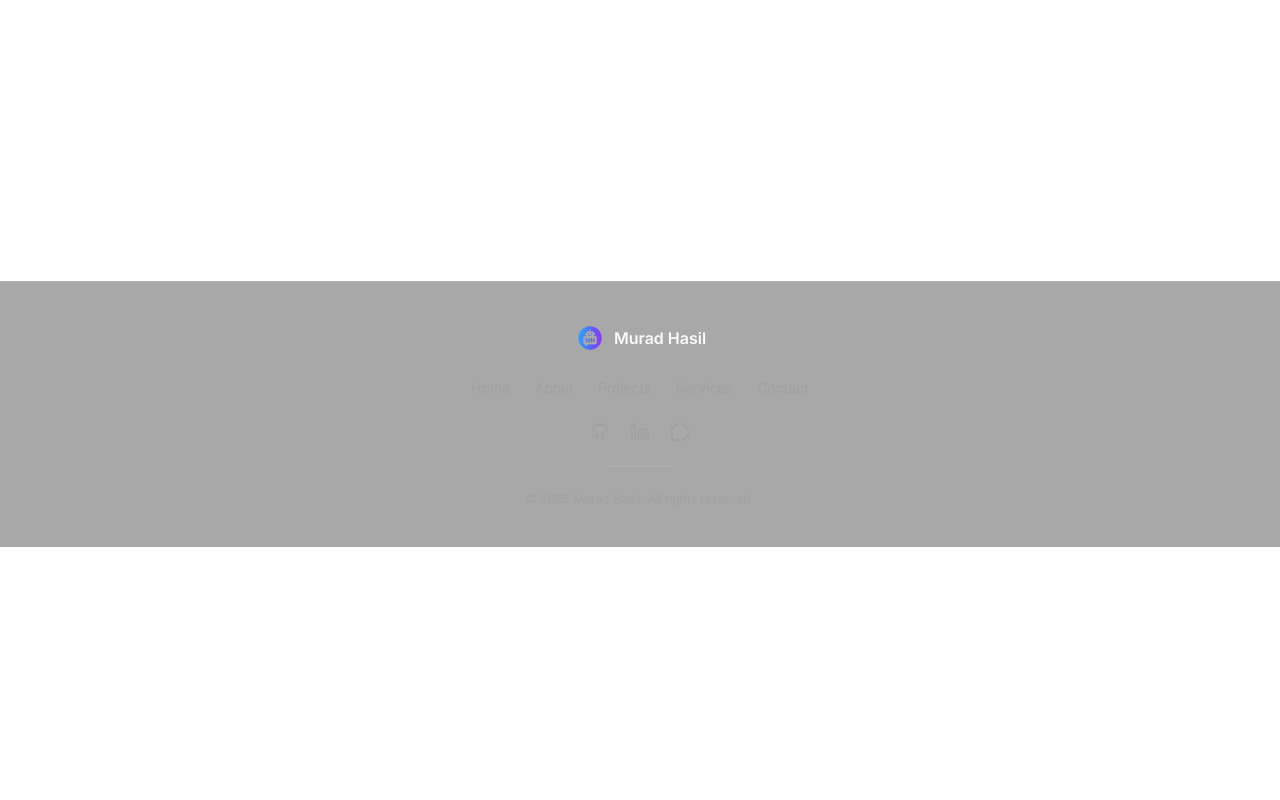
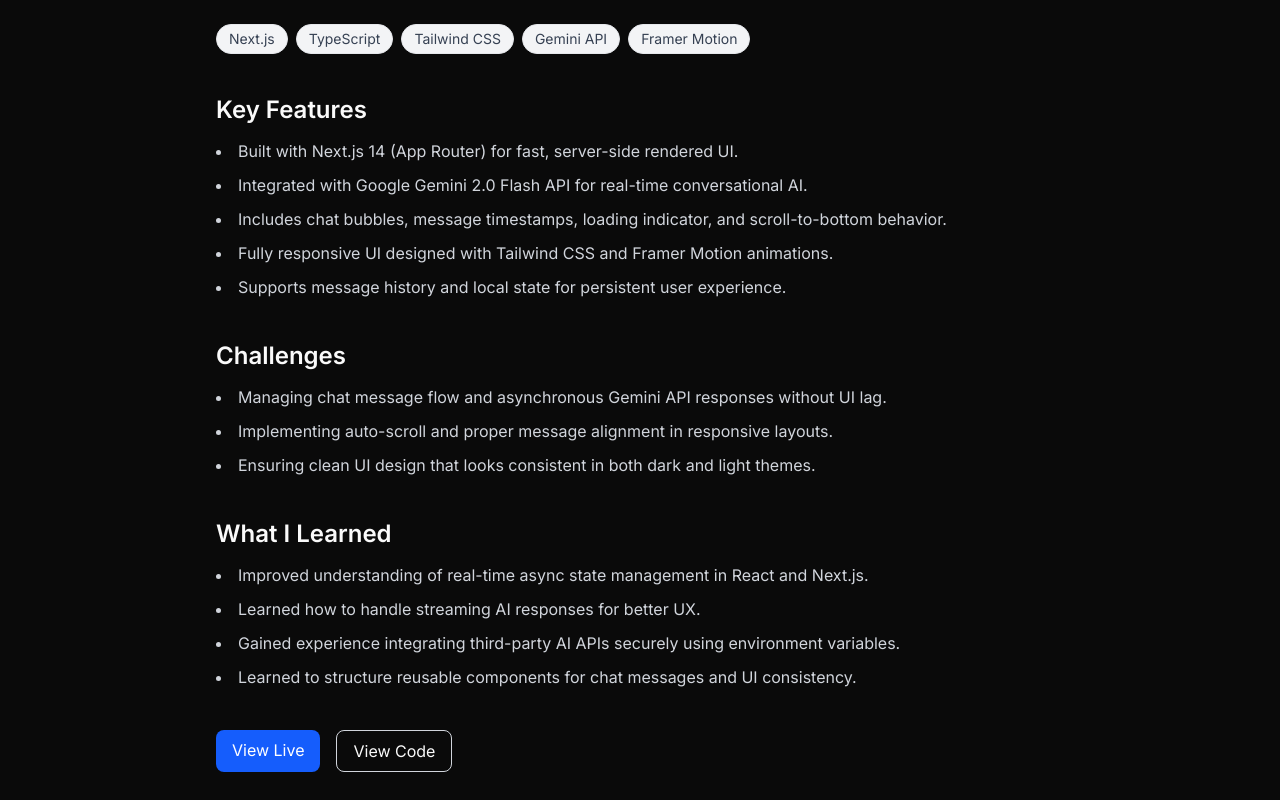
Before and after one commit to Murad-Hasil/personal-portfolio-nextjs, a Next.js app: page /projects/ai-chatbot-demo in a window 1280 px wide. Before the commit this address had no page. Shown: the part 680-1480 px from the top of the page. Before the commit the page ends 1227 px from the top, so only its background shows below. Built offline with nearby package versions, Linux system fonts and the light colour scheme.

Commit message:
update: cleaned up README intro and improved project structure details

```diff
--- /dev/null
+++ b/src/app/projects/[slug]/page.tsx
@@ -0,0 +1,101 @@
+// src/app/projects/[slug]/page.tsx
+
+import { notFound } from "next/navigation";
+import Image from "next/image";
+import Link from "next/link";
+import projects from "@/components/data/projects";
+import type { Project } from "@/components/data/projects";
+import Section from "@/components/common/Section";
+import { projectPageStyles } from "@/lib/styles";
+
+// Pre-generate all project pages at build time
+export async function generateStaticParams() {
+  return projects.map((project) => ({ slug: project.slug }));
+}
+
+// Next.js 15+ requires params to be awaited
+interface PageProps {
+  params: Promise<{ slug: string }>;
+}
+
+export default async function ProjectPage({ params }: PageProps) {
+  const { slug } = await params;
+
+  const project: Project | undefined = projects.find((p) => p.slug === slug);
+  if (!project) return notFound();
+
+  return (
+    <main className={projectPageStyles.main}>
+      {/* ===== HEADER ===== */}
+      <section className={projectPageStyles.header}>
+        <h1 className={projectPageStyles.title}>{project.title}</h1>
+        {project.description && (
+          <p className={projectPageStyles.description}>
+            {project.description}
+          </p>
+        )}
+      </section>
+
+      {/* ===== IMAGE ===== */}
+      {project.image && (
+        <div className={projectPageStyles.imageWrapper}>
+          <Image
+            src={project.image}
+            alt={`Preview of ${project.title}`}
+            fill
+            className="object-cover"
+            priority
+          />
+        </div>
+      )}
+
+      {/* ===== TAGS ===== */}
+      {project.tags?.length > 0 && (
+        <div className={projectPageStyles.tagsWrapper}>
+          {project.tags.map((tag) => (
+            <span key={tag} className={projectPageStyles.tag}>
+              {tag}
+            </span>
+          ))}
+        </div>
+      )}
+
+      {/* ===== CONTENT SECTIONS ===== */}
+      {project.features?.length > 0 && (
+        <Section title="Key Features" items={project.features} />
+      )}
+      {project.challenges?.length > 0 && (
+        <Section title="Challenges" items={project.challenges} />
+      )}
+      {project.learnings?.length > 0 && (
+        <Section title="What I Learned" items={project.learnings} />
+      )}
+
+      {/* ===== LINKS ===== */}
+      {(project.links?.demo || project.links?.code) && (
+        <div className={projectPageStyles.linksWrapper}>
+          {project.links.demo && (
+            <Link
+              href={project.links.demo}
+              target="_blank"
+              rel="noopener noreferrer"
+              className={projectPageStyles.liveBtn}
+            >
+              View Live
+            </Link>
+          )}
+          {project.links.code && (
+            <Link
+              href={project.links.code}
+              target="_blank"
+              rel="noopener noreferrer"
+              className={projectPageStyles.codeBtn}
+            >
+              View Code
+            </Link>
+          )}
+        </div>
+      )}
+    </main>
+  );
+}
--- a/src/components/Projects.tsx
+++ b/src/components/Projects.tsx
@@ -3,21 +3,23 @@
 import React from "react";
 import { motion } from "framer-motion";
 import Image from "next/image";
+import Link from "next/link";
 import projects from "@/components/data/projects";
-import { ArrowUpRight, Github } from "lucide-react";
+import { ArrowUpRight, Github, BookOpen } from "lucide-react";
+import type { Project } from "@/components/data/projects";
 
 /**
- * Project Section
+ * Projects Section
  * -----------------
- * - Displays all portfolio projects from /data/projects.ts
- * - Each project card is clean, modern, and matches the hero gradient style
- * - Subtle motion, gradient headings, and consistent spacing
+ * Displays all portfolio projects from /data/projects.ts
+ * Each project card includes image, title, description, tags, and quick links.
+ * Subtle motion, gradients, and consistent spacing for a clean professional look.
  */
 export default function Projects() {
   return (
     <section id="projects" className="py-20">
       <div className="container">
-        {/* Section Heading */}
+        {/* ===== Section Heading ===== */}
         <h2 className="text-4xl font-bold text-center mb-12">
           My{" "}
           <span className="bg-gradient-to-r from-blue-500 to-purple-500 bg-clip-text text-transparent">
@@ -25,11 +27,14 @@
           </span>
         </h2>
 
-        {/* Project Cards Grid */}
+        {/* ===== Projects Grid ===== */}
         <div className="grid gap-10 sm:grid-cols-2 lg:grid-cols-3 overflow-x-clip">
-          {projects.map((project, index) => (
+          {projects.map((project: Project, index) => {
+            const { title, description, tags, image, slug, links } = project;
+
+            return (
               <motion.div
-              key={index}
+                key={slug}
                 initial={{ opacity: 0, y: 40 }}
                 whileInView={{ opacity: 1, y: 0 }}
                 viewport={{ once: true, amount: 0.2 }}
@@ -43,28 +48,28 @@
                   transition-all duration-300
                 "
               >
-              {/* Subtle gradient glow on hover */}
+                {/* ===== Gradient Glow on Hover ===== */}
                 <div className="absolute inset-0 opacity-0 group-hover:opacity-100 transition-opacity duration-700 pointer-events-none">
                   <div className="absolute inset-0 bg-gradient-to-r from-blue-500/10 via-purple-500/10 to-pink-500/10 blur-2xl" />
                 </div>
 
-              {/* Project Image */}
+                {/* ===== Project Image ===== */}
                 <div className="relative h-44 w-full overflow-hidden bg-gray-100 dark:bg-gray-800">
                   <Image
-                  src={project.image}
-                  alt={`Preview of ${project.title}`}
+                    src={image}
+                    alt={title ? `Preview of ${title}` : "Project image"}
                     fill
                     sizes="(max-width: 768px) 100vw, (max-width: 1200px) 50vw, 33vw"
-                  priority={index === 0}
+                    priority={index === 0} // Only first image preloads for performance
                     className="object-cover transition-transform duration-500 group-hover:scale-105"
                   />
                 </div>
 
-              {/* Content */}
+                {/* ===== Content ===== */}
                 <div className="p-5 flex flex-col flex-1">
                   {/* Title */}
                   <a
-                  href={project.links.demo}
+                    href={links.demo}
                     target="_blank"
                     rel="noopener noreferrer"
                     className="inline-block"
@@ -76,18 +81,18 @@
                         hover:underline
                       "
                     >
-                    {project.title}
+                      {title}
                     </h3>
                   </a>
 
                   {/* Description */}
                   <p className="text-sm text-gray-700 dark:text-gray-300 mt-2 flex-1 leading-relaxed">
-                  {project.description}
+                    {description}
                   </p>
 
                   {/* Tags */}
                   <div className="flex flex-wrap gap-2 mt-3">
-                  {project.tags.map((tag, i) => (
+                    {tags.map((tag, i) => (
                       <span
                         key={i}
                         className="
@@ -103,30 +108,43 @@
                     ))}
                   </div>
 
-                {/* Links */}
-                <div className="flex gap-4 mt-5">
+                  {/* ===== Links ===== */}
+                  <div className="flex flex-wrap gap-4 mt-5">
+                    {links.demo && (
                       <a
-                    href={project.links.demo}
+                        href={links.demo}
                         target="_blank"
                         rel="noopener noreferrer"
-                    aria-label={`View live demo of ${project.title}`}
+                        aria-label={`View live demo of ${title}`}
                         className="inline-flex items-center gap-1 text-blue-600 dark:text-blue-400 font-medium hover:underline"
                       >
                         Live Demo <ArrowUpRight className="h-4 w-4" />
                       </a>
+                    )}
+
+                    {links.code && (
                       <a
-                    href={project.links.code}
+                        href={links.code}
                         target="_blank"
                         rel="noopener noreferrer"
-                    aria-label={`View source code of ${project.title}`}
+                        aria-label={`View source code of ${title}`}
                         className="inline-flex items-center gap-1 text-gray-700 dark:text-gray-300 font-medium hover:underline"
                       >
                         <Github className="h-4 w-4" /> Code
                       </a>
+                    )}
+
+                    <Link
+                      href={`/projects/${slug}`}
+                      className="inline-flex items-center gap-1 text-purple-600 dark:text-purple-400 font-medium hover:underline"
+                    >
+                      <BookOpen className="h-4 w-4" /> Case Study
+                    </Link>
                   </div>
                 </div>
               </motion.div>
-          ))}
+            );
+          })}
         </div>
       </div>
     </section>
--- /dev/null
+++ b/src/components/common/Section.tsx
@@ -0,0 +1,28 @@
+import { FC } from "react";
+import { sectionStyles } from "@/lib/styles";
+
+interface SectionProps {
+  title: string;
+  items: string[];
+}
+
+/**
+ * Reusable Section component for structured content blocks.
+ * Keeps visual consistency across project pages.
+ */
+const Section: FC<SectionProps> = ({ title, items }) => {
+  if (!items?.length) return null;
+
+  return (
+    <section className={sectionStyles.base}>
+      <h2 className={sectionStyles.title}>{title}</h2>
+      <ul className={sectionStyles.list}>
+        {items.map((item, index) => (
+          <li key={index}>{item}</li>
+        ))}
+      </ul>
+    </section>
+  );
+};
+
+export default Section;
--- a/src/components/data/projects.ts
+++ b/src/components/data/projects.ts
@@ -1,16 +1,71 @@
-const projects = [
+// src/components/data/projects.ts
+
+/**
+ * Project Type
+ * ------------
+ * Defines the structure of each project for maintainability and TypeScript auto-completion.
+ * Keeping this in one place ensures consistency across components like Projects.tsx and Case Study pages.
+ */
+export interface Project {
+  slug: string;
+  title: string;
+  description: string;
+  tags: string[];
+  image: string;
+  links: {
+    demo: string;
+    code: string;
+  };
+  features: string[];
+  challenges: string[];
+  learnings: string[];
+  longDescription?: string; // optional — used only for case study pages
+}
+
+/**
+ * Portfolio Projects
+ * ------------------
+ * Centralized project data used to render cards and case studies.
+ */
+const projects: Project[] = [
   {
+    slug: "ai-chatbot-demo",
     title: "AI Chatbot Demo 🤖",
     description:
       "An interactive AI chatbot built with Next.js, TypeScript, and Tailwind CSS. It connects with the Gemini 2.0 Flash API to generate real-time AI responses with a clean, responsive UI.",
-    tags: ["Next.js", "TypeScript", "Tailwind CSS", "Gemini API", "Framer Motion"],
+    tags: [
+      "Next.js",
+      "TypeScript",
+      "Tailwind CSS",
+      "Gemini API",
+      "Framer Motion",
+    ],
     image: "/project/chatbot.png",
     links: {
       demo: "https://ai-chatbot-demo-eight.vercel.app",
       code: "https://github.com/Murad-Hasil/ai-chatbot-demo",
     },
+    features: [
+      "Built with Next.js 14 (App Router) for fast, server-side rendered UI.",
+      "Integrated with Google Gemini 2.0 Flash API for real-time conversational AI.",
+      "Includes chat bubbles, message timestamps, loading indicator, and scroll-to-bottom behavior.",
+      "Fully responsive UI designed with Tailwind CSS and Framer Motion animations.",
+      "Supports message history and local state for persistent user experience.",
+    ],
+    challenges: [
+      "Managing chat message flow and asynchronous Gemini API responses without UI lag.",
+      "Implementing auto-scroll and proper message alignment in responsive layouts.",
+      "Ensuring clean UI design that looks consistent in both dark and light themes.",
+    ],
+    learnings: [
+      "Improved understanding of real-time async state management in React and Next.js.",
+      "Learned how to handle streaming AI responses for better UX.",
+      "Gained experience integrating third-party AI APIs securely using environment variables.",
+      "Learned to structure reusable components for chat messages and UI consistency.",
+    ],
   },
   {
+    slug: "portfolio-website",
     title: "Portfolio Website",
     description:
       "Responsive portfolio built with Next.js, TypeScript, and Tailwind CSS — featuring Framer Motion animations, dark/light mode, and SEO optimization.",
@@ -20,17 +75,52 @@
       demo: "https://personal-portfolio-nextjs-ebon.vercel.app/",
       code: "https://github.com/Murad-Hasil/personal-portfolio-nextjs.git",
     },
+    features: [
+      "Dark and light theme toggle with system preference detection.",
+      "Smooth animations and transitions powered by Framer Motion.",
+      "Fully responsive layout for desktop, tablet, and mobile.",
+      "SEO-friendly meta tags and structured project data.",
+    ],
+    challenges: [
+      "Balancing animations with performance optimization.",
+      "Maintaining consistent theme colors across all components.",
+      "Ensuring accessibility compliance (a11y) with Tailwind classes.",
+    ],
+    learnings: [
+      "Deepened understanding of Next.js static generation and routing.",
+      "Enhanced skills in building accessible and optimized UIs.",
+      "Mastered deployment and continuous updates using Vercel.",
+    ],
   },
   {
-    title: "AI Content Generator ✍️",
+    slug: "ai-content-generator",
+    title: "AI Content Generator 📝",
     description:
-      "A clean and modern web app that generates high-quality blog posts using the Google Gemini API. Built with Next.js, Tailwind CSS, and TypeScript — fully responsive, SEO optimized, and installable as a PWA.",
-    tags: ["Next.js", "Tailwind CSS", "TypeScript", "Gemini API", "PWA"],
+      "A content creation tool powered by Gemini 2.0 Flash that generates SEO-friendly text in different tones. Built with Next.js, TypeScript, and Tailwind CSS for smooth and responsive UX.",
+    tags: ["Next.js", "TypeScript", "Tailwind CSS", "Gemini API", "shadcn/ui"],
     image: "/project/ai-content-generator.png",
     links: {
       demo: "https://ai-content-generator-mu-ten.vercel.app/",
-      code: "https://github.com/Murad-Hasil/ai-content-generator.git",
+      code: "https://github.com/Murad-Hasil/ai-content-generator",
     },
+    features: [
+      "Generates content dynamically using Google Gemini 2.0 Flash API.",
+      "Supports multiple tones — Informative, Casual, Professional, and Fun.",
+      "Copy-to-clipboard functionality with toast feedback using shadcn/ui.",
+      "Modern and responsive UI built with Tailwind CSS and Framer Motion animations.",
+      "Reusable component structure for easy scalability.",
+    ],
+    challenges: [
+      "Designing a clean prompt flow for Gemini API while maintaining good UX.",
+      "Managing dynamic tone selection and integrating it with real-time API calls.",
+      "Creating a consistent and reusable UI component system using shadcn/ui.",
+    ],
+    learnings: [
+      "Learned how to connect Gemini API to custom UI elements in Next.js.",
+      "Practiced modular component design and improved UI/UX skills.",
+      "Enhanced understanding of user feedback systems (toasts, loaders, copy button).",
+      "Gained deeper experience in structuring reusable frontend logic with TypeScript.",
+    ],
   },
 ];
 
--- /dev/null
+++ b/src/lib/styles.ts
@@ -0,0 +1,26 @@
+/**
+ * Centralized Tailwind class utilities for consistent layout and typography.
+ * Keeps your UI maintainable, readable, and easy to update later.
+ */
+
+export const sectionStyles = {
+  base: "mb-10",
+  title: "text-2xl font-semibold mb-3",
+  list: "list-disc list-inside text-gray-700 dark:text-gray-300 space-y-2 leading-relaxed",
+};
+
+export const projectPageStyles = {
+  main: "max-w-4xl mx-auto px-6 py-16",
+  header: "text-center mb-12",
+  title: "text-4xl font-bold mb-3",
+  description: "text-gray-600 dark:text-gray-300 text-lg leading-relaxed",
+  imageWrapper:
+    "relative w-full h-80 rounded-2xl overflow-hidden shadow-md mb-12",
+  tagsWrapper: "flex flex-wrap gap-2 mb-10",
+  tag: "bg-gray-100 text-gray-700 text-sm px-3 py-1 rounded-full border border-gray-200",
+  linksWrapper: "flex flex-wrap gap-4 mt-10",
+  liveBtn:
+    "bg-blue-600 text-white px-4 py-2 rounded-md hover:bg-blue-700 transition",
+  codeBtn:
+    "border border-gray-300 px-4 py-2 rounded-md hover:bg-gray-100 transition",
+};
```
Also changed, not shown: 1 other file (tests, documents, lock files or other folders). Lines whose indentation alone changed are shown as unchanged.
